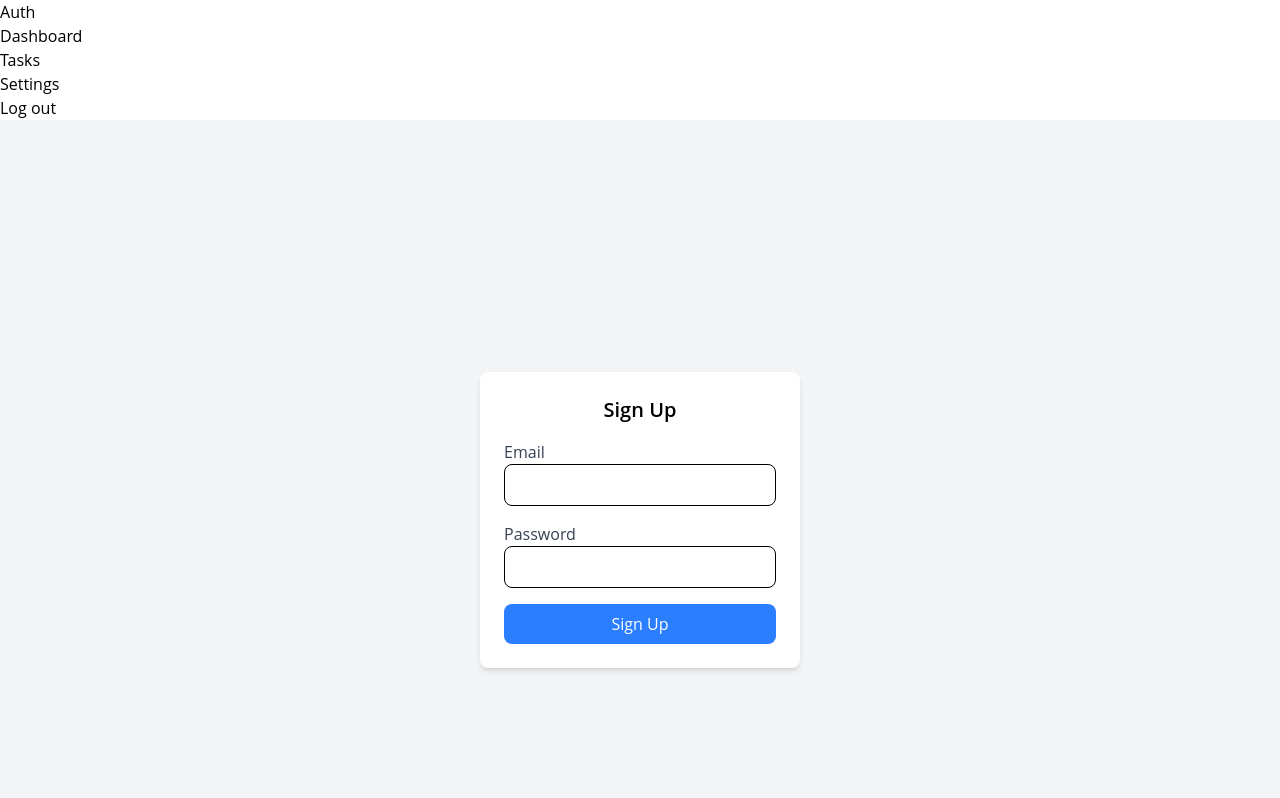
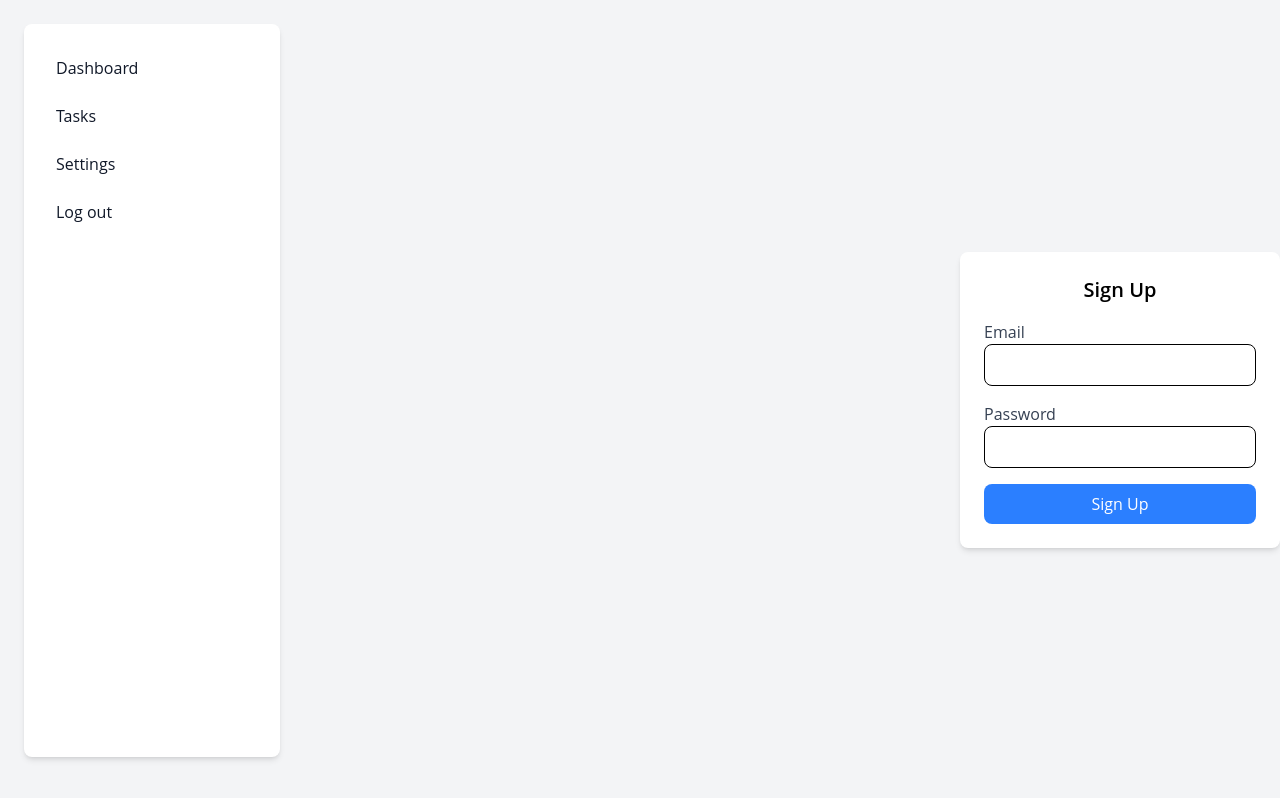
Before and after one commit to yaruta/planner-app, a Next.js app: page /auth/register in a window 1280 px wide. Shown: the top 798 px of the page. Built offline with nearby package versions, Linux system fonts and the light colour scheme; no server answers; sample sign-in values are in the browser's storage.

Commit message:
Add styles and display content for logged-in users.

```diff
--- a/app/layout.jsx
+++ b/app/layout.jsx
@@ -9,7 +9,7 @@ export const metadata = {
 export default function RootLayout({ children }) {
   return (
     <html lang="en">
-      <body>
+      <body className="bg-gray-100 flex justify-between w-full gap-2">
         <Sidebar />
         {children}
       </body>
--- a/app/page.jsx
+++ b/app/page.jsx
@@ -1,4 +1,19 @@
+"use client";
+import { auth } from "@/firebase/config";
+import { useRouter } from "next/navigation";
+import { useEffect } from "react";
+import { useAuthState } from "react-firebase-hooks/auth";
+
 export default function Home() {
+  const [user] = useAuthState(auth);
+  const router = useRouter();
+
+  useEffect(() => {
+    if (!user && !localStorage.getItem("user")) {
+      router.push("/auth/login");
+    }
+  }, [user]);
+
   return (
     <main>
       <h1>Planner App</h1>
--- a/components/auth/AuthForm.jsx
+++ b/components/auth/AuthForm.jsx
@@ -20,6 +20,7 @@ const AuthForm = ({ formType }) => {
     try {
       if (formType === "login") {
         await signInWithEmailAndPassword(email, password);
+        localStorage.setItem("user", true);
       } else {
         await createUserWithEmailAndPassword(email, password);
       }
--- a/components/navigation/MainNavigation.jsx
+++ b/components/navigation/MainNavigation.jsx
@@ -1,29 +1,42 @@
-"use client";
 import Link from "next/link";
 import { signOut } from "firebase/auth";
 import { auth } from "@/firebase/config.js";
-import { useAuthState } from "react-firebase-hooks/auth";
 
 export default function MainNavigation() {
-  const [user] = useAuthState(auth);
-  console.log({ user });
   return (
     <nav>
-      <ul>
+      <ul className="space-y-2">
         <li>
-          <Link href="/auth">Auth</Link>
+          <Link
+            href="/dashboard"
+            className="block p-2 hover:bg-gray-200 rounded"
+          >
+            Dashboard
+          </Link>
         </li>
         <li>
-          <Link href="/dashboard">Dashboard</Link>
+          <Link href="/tasks" className="block p-2 hover:bg-gray-200 rounded">
+            Tasks
+          </Link>
         </li>
         <li>
-          <Link href="/tasks">Tasks</Link>
+          <Link
+            href="/settings"
+            className="block p-2 hover:bg-gray-200 rounded"
+          >
+            Settings
+          </Link>
         </li>
         <li>
-          <Link href="/settings">Settings</Link>
-        </li>
-        <li>
-          <button onClick={() => signOut(auth)}>Log out</button>
+          <button
+            onClick={() => {
+              signOut(auth);
+              localStorage.removeItem("user");
+            }}
+            className="block p-2 hover:bg-gray-200 rounded w-full text-left"
+          >
+            Log out
+          </button>
         </li>
       </ul>
     </nav>
--- a/components/navigation/Sidebar.jsx
+++ b/components/navigation/Sidebar.jsx
@@ -1,9 +1,20 @@
+"use client";
+import { useAuthState } from "react-firebase-hooks/auth";
 import MainNavigation from "./MainNavigation";
+import { useRouter } from "next/navigation";
+import { useEffect } from "react";
+import { auth } from "@/firebase/config";
 
 export default function Sidebar() {
+  const [user] = useAuthState(auth);
+
   return (
-    <section>
-      <MainNavigation />
-    </section>
+    <>
+      {user && (
+        <aside className="w-64 bg-white text-gray-900 h-11/12 p-6 m-6 rounded-lg shadow-md">
+          <MainNavigation />
+        </aside>
+      )}
+    </>
   );
 }
```
